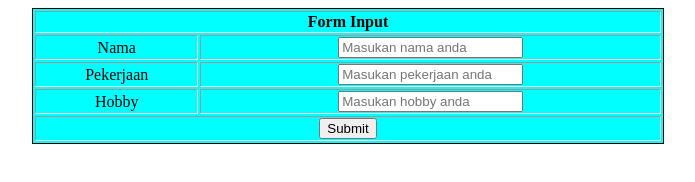
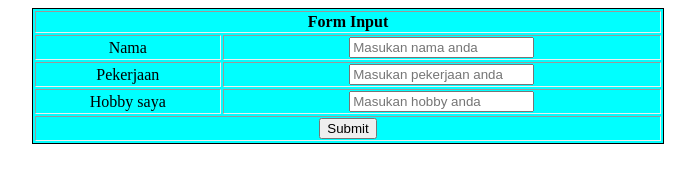
Before and after one commit to azrulhans/msib6-azrul, a plain HTML site: page latiha12(js).html in a window 1280 px wide. Shown: the whole page, without its empty margins (292-987 px from the left). Drawn offline with Linux system fonts and the light colour scheme.

Commit message:
mengubah testing

```diff
--- a/latiha12(js).html
+++ b/latiha12(js).html
@@ -43,7 +43,7 @@
           </td>
         </tr>
         <tr>
-          <td><label for="hobby">Hobby</label></td>
+          <td><label for="hobby">Hobby saya</label></td>
           <td>
             <input
               type="text"
```
